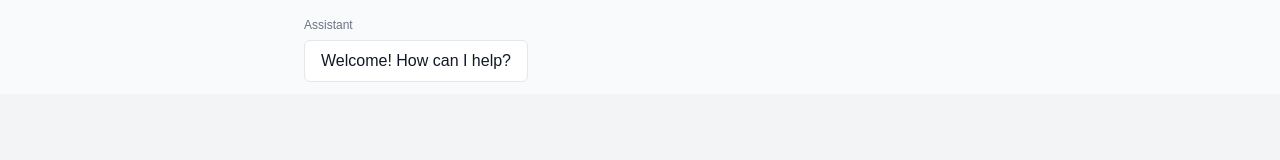
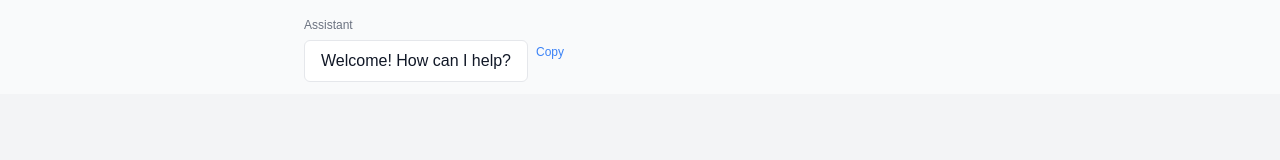
Before and after one commit to march-dave/react-next-anycase, a Next.js app: page /chatui in a window 1280 px wide. Shown: the top 160 px of the page. Built offline with nearby package versions, Linux system fonts and the light colour scheme.

Commit message:
Add copy button for each chat message

```diff
--- a/components/ChatBubble.js
+++ b/components/ChatBubble.js
@@ -2,6 +2,14 @@ import React from 'react';
 
 export default function ChatBubble({ message }) {
   const isUser = message.role === 'user';
+
+  const handleCopy = async () => {
+    try {
+      await navigator.clipboard.writeText(message.text);
+    } catch (err) {
+      // ignore errors
+    }
+  };
 
   return (
     <div className={isUser ? 'bg-white dark:bg-gray-900' : 'bg-gray-50 dark:bg-gray-800'}>
@@ -14,6 +22,7 @@ export default function ChatBubble({ message }) {
           <span className="text-xs text-gray-500">
             {isUser ? 'You' : 'Assistant'}
           </span>
+          <div className="flex items-start gap-2">
             <p
               className={`rounded-md px-4 py-2 border whitespace-pre-wrap ${
                 isUser
@@ -23,6 +32,14 @@ export default function ChatBubble({ message }) {
             >
               {message.text}
             </p>
+            <button
+              onClick={handleCopy}
+              className="text-xs text-blue-500 hover:underline mt-1"
+              aria-label="Copy message"
+            >
+              Copy
+            </button>
+          </div>
         </div>
       </div>
     </div>
--- a/components/ChatBubbleKo.js
+++ b/components/ChatBubbleKo.js
@@ -2,6 +2,14 @@ import React from 'react';
 
 export default function ChatBubble({ message }) {
   const isUser = message.role === 'user';
+
+  const handleCopy = async () => {
+    try {
+      await navigator.clipboard.writeText(message.text);
+    } catch (err) {
+      // ignore errors
+    }
+  };
 
   return (
     <div className={isUser ? 'bg-white dark:bg-gray-900' : 'bg-gray-50 dark:bg-gray-800'}>
@@ -14,6 +22,7 @@ export default function ChatBubble({ message }) {
           <span className="text-xs text-gray-500">
             {isUser ? '사용자' : '어시스턴트'}
           </span>
+          <div className="flex items-start gap-2">
             <p
               className={`rounded-md px-4 py-2 border whitespace-pre-wrap ${
                 isUser
@@ -23,6 +32,14 @@ export default function ChatBubble({ message }) {
             >
               {message.text}
             </p>
+            <button
+              onClick={handleCopy}
+              className="text-xs text-blue-500 hover:underline mt-1"
+              aria-label="메시지 복사"
+            >
+              복사
+            </button>
+          </div>
         </div>
       </div>
     </div>
```
Also changed, not shown: 2 other files (tests, documents, lock files or other folders). Lines whose indentation alone changed are shown as unchanged.
